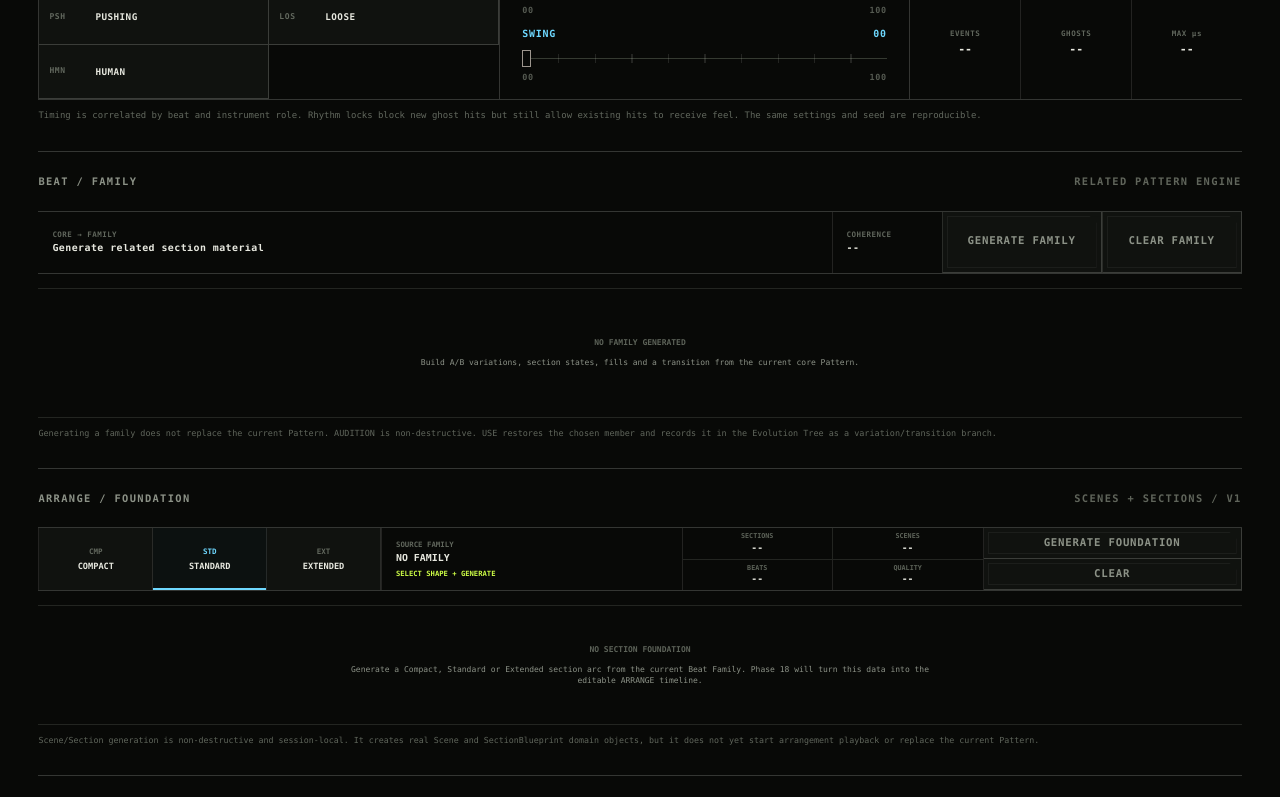
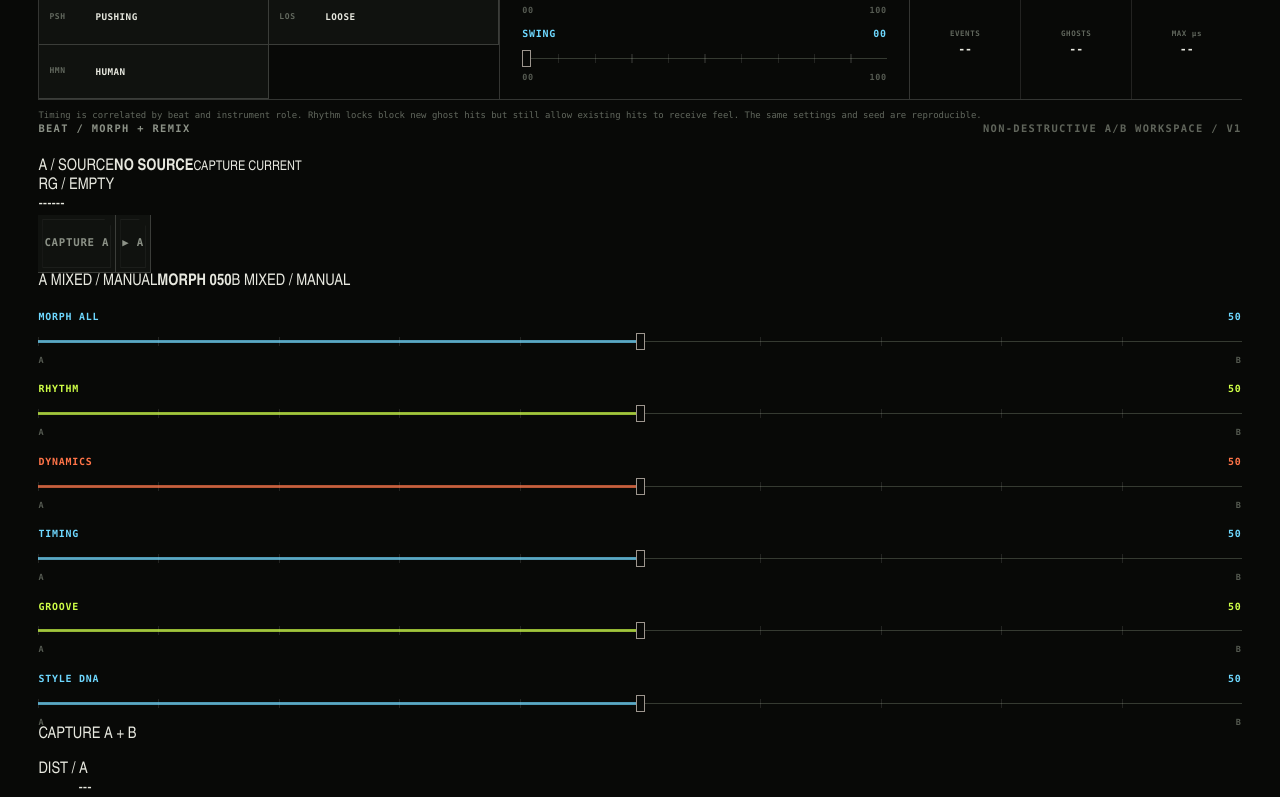
Before and after one commit to thiepn/synth, a React (Vite) app: page / in a window 1280 px wide. Shown: the part 1960-2757 px from the top of the page. Built offline with nearby package versions, Linux system fonts and the light colour scheme.

Commit message:
feat: integrate Beat Morph and Remix workspace into Create

```diff
--- a/src/ui/surfaces/CreateSurface.tsx
+++ b/src/ui/surfaces/CreateSurface.tsx
@@ -47,6 +47,7 @@ import { EvolutionTreePanel } from "../history/EvolutionTree";
 import { BeatFamilyPanel } from "../family/BeatFamilyPanel";
 import { ArrangeFoundationPanel } from "../arrange/ArrangeFoundationPanel";
 import { StyleDNAPanel } from "../style/StyleDNAPanel";
+import { BeatMorphPanel } from "../morph/BeatMorphPanel";
 import {
   BeatReactor,
   GrooveField,
@@ -920,6 +921,12 @@ export function CreateSurface() {
         onReset={resetCurrentFeel}
       />
 
+      <BeatMorphPanel
+        targetStyle={style}
+        intent={intent()}
+        bpm={transport.bpm}
+      />
+
       <BeatFamilyPanel
         onGenerate={generateCurrentFamily}
         generationError={familyError}
```
